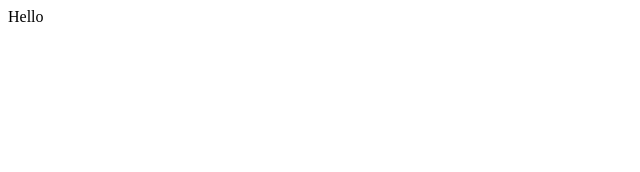
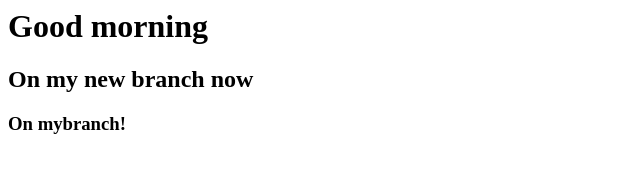
Before and after one commit to mslobodianyk/missionready, a plain HTML site: page index.html in a window 1280 px wide. Shown: the whole page, without its empty margins (0-640 px from the left). Drawn offline with Linux system fonts and the light colour scheme.

Commit message:
marriia3

```diff
--- a/index.html
+++ b/index.html
@@ -1 +1,3 @@
-Hello
+<h1>Good morning</h1>
+<h2>On my new branch now</h2>
+<h3>On mybranch!</h3>
```
